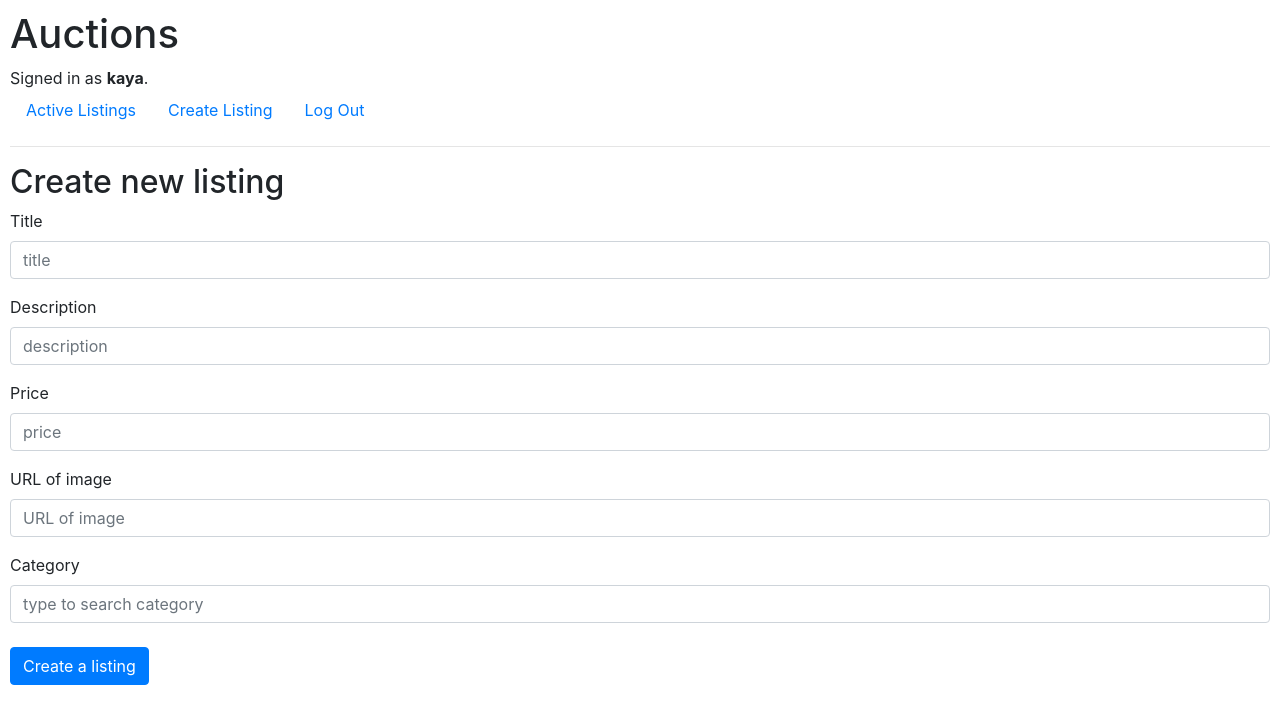
After one commit to kholmetskii/Commerce-project, a Django app: page /create_listing in a window 1280 px wide. The commit adds this page. Shown: the top 724 px of the page. Run offline with Django 3.2, Linux system fonts and the light colour scheme; a user stored in the database is signed in; data comes from the database, SQL or seed files in the repository; both versions use the stored data as it was after the commit; some libraries are stand-ins or nearby versions.

Commit message:
Added ability to create new listing

```diff
--- a/auctions/models.py
+++ b/auctions/models.py
@@ -9,9 +9,6 @@ class User(AbstractUser):
 class Category(models.Model):
     name = models.CharField(max_length=64)
 
-    def __str__(self):
-        return f"{self.name}"
-
 
 class Listing(models.Model):
     title = models.CharField(max_length=32)
--- a/auctions/static/auctions/styles.css
+++ b/auctions/static/auctions/styles.css
@@ -1,3 +1,13 @@
 body {
     padding: 10px;
 }
+
+.listing_block {
+    display: flex;
+    flex-direction: column;
+}
+
+.listing_block_input {
+    display: flex;
+    flex-direction: column;
+}
--- /dev/null
+++ b/auctions/templates/auctions/create_listing.html
@@ -0,0 +1,37 @@
+{% extends "auctions/layout.html" %}
+
+{% block body %}
+    <h2>Create new listing</h2>
+        <form class="listing_block_input" action="{% url 'create_listing' %}" method="POST">
+            {% csrf_token %}
+            <div class="mb-3">
+              <label for="title" class="form-label">Title</label>
+              <input name="title" type="text" class="form-control" id="title" placeholder="title">
+            </div>
+            <div class="mb-3">
+              <label for="description" class="form-label">Description</label>
+              <input name="description" type="text" class="form-control" id="description" placeholder="description">
+            </div>
+            <div class="mb-3">
+              <label for="price" class="form-label">Price</label>
+              <input name="price" type="number" class="form-control" id="price" placeholder="price">
+            </div>
+            <div class="mb-3">
+              <label for="image" class="form-label">URL of image</label>
+              <input name="imageURL" type="text" class="form-control" id="image" placeholder="URL of image">
+            </div>
+            <div>
+                <label for="category" class="form-label">Category</label>
+                <input name="category" class="form-control" list="category_list" id="category" placeholder="type to search category">
+                <datalist id="category_list">
+                  {% for category in categories %}
+                        <option value="{{ category.name }}">{{ category.name }}</option>
+                    {% endfor %}
+                </datalist>
+            </div>
+            <br>
+            <div>
+                <input class="btn btn-primary" type="submit" value="Create a listing">
+            </div>
+        </form>
+{% endblock %}
--- a/auctions/templates/auctions/layout.html
+++ b/auctions/templates/auctions/layout.html
@@ -22,6 +22,9 @@
             </li>
             {% if user.is_authenticated %}
                 <li class="nav-item">
+                    <a class="nav-link" href="{% url 'create_listing' %}">Create Listing</a>
+                </li>
+                <li class="nav-item">
                     <a class="nav-link" href="{% url 'logout' %}">Log Out</a>
                 </li>
             {% else %}
--- a/auctions/urls.py
+++ b/auctions/urls.py
@@ -6,5 +6,6 @@ urlpatterns = [
     path("", views.index, name="index"),
     path("login", views.login_view, name="login"),
     path("logout", views.logout_view, name="logout"),
-    path("register", views.register, name="register")
+    path("register", views.register, name="register"),
+    path("create_listing", views.create_listing, name="create_listing")
 ]
--- a/auctions/views.py
+++ b/auctions/views.py
@@ -1,8 +1,9 @@
 from django.contrib.auth import authenticate, login, logout
 from django.db import IntegrityError
 from django.http import HttpResponse, HttpResponseRedirect
-from django.shortcuts import render
+from django.shortcuts import render, redirect
 from django.urls import reverse
+from .models import Category, Listing
 
 from .models import User
 
@@ -61,3 +62,25 @@ def register(request):
         return HttpResponseRedirect(reverse("index"))
     else:
         return render(request, "auctions/register.html")
+
+
+def create_listing(request):
+    if request.user.is_authenticated:
+        categories = Category.objects.all()
+        if request.method == "GET":
+            return render(request, "auctions/create_listing.html", {
+                "categories": categories
+            })
+        else:
+            new_listing = Listing(
+                title=request.POST['title'],
+                description=request.POST['description'],
+                imageUrl=request.POST['imageURL'],
+                price=float(request.POST['price']),
+                category=Category.objects.get(name=request.POST['category']),
+                owner=request.user
+            )
+            new_listing.save()
+            return redirect('index')
+    else:
+        return render(request, "auctions/index.html")
```
Also changed, not shown: auctions/templates/auctions/active_listings.html (added, +10 -0 lines), db.sqlite3.
